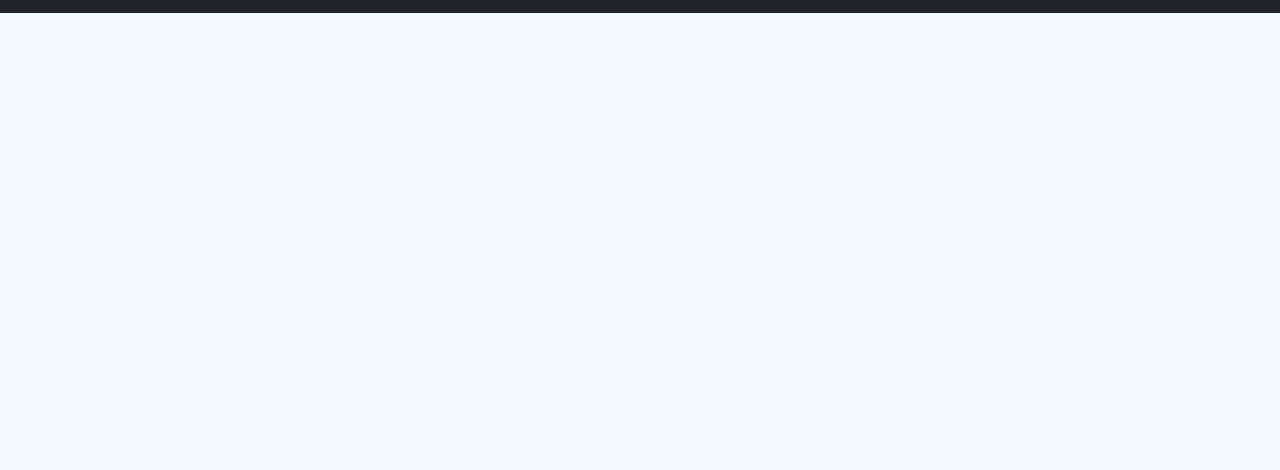
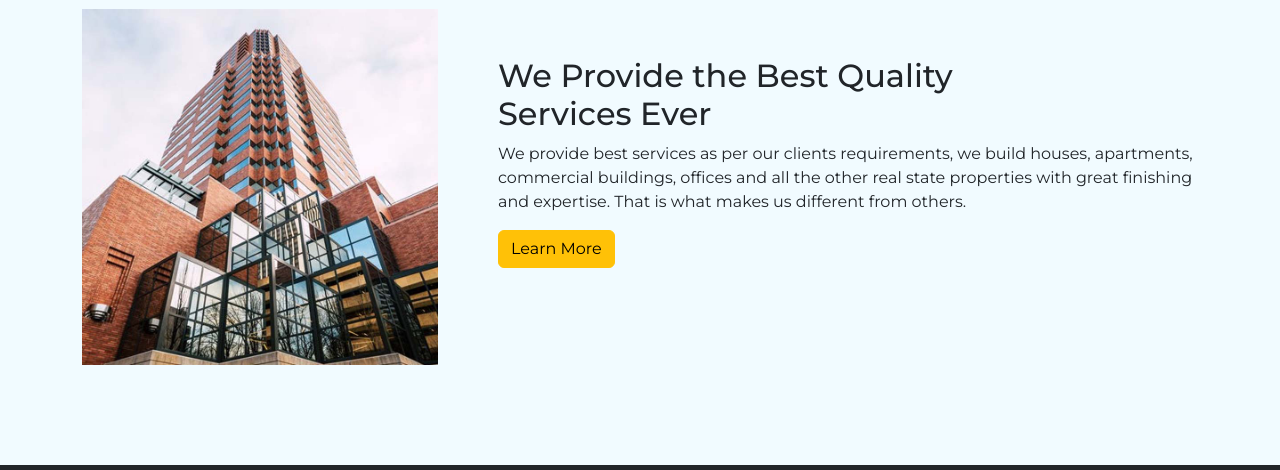
Before and after one commit to Shariq-tj/building-builder, a plain HTML site: page index.html in a window 1280 px wide. Shown: the part 915-1385 px from the top of the page. Before the commit the page ends 928 px from the top, so only its background shows below. Drawn offline with nearby package versions, Linux system fonts and the light colour scheme.

Commit message:
about section added

```diff
--- a/index.html
+++ b/index.html
@@ -80,6 +80,24 @@
         <button class="carousel-control-next" data-bs-slide="next" data-bs-target="#carouselExampleIndicators" type="button"><span aria-hidden="true" class="carousel-control-next-icon"></span> <span class="visually-hidden">Next</span></button>
     </div>
     <!-- slider ends -->
+    <!-- about section starts -->
+    <section class="about section-padding" id="about">
+        <div class="container">
+            <div class="row">
+                <div class="col-lg-4 col-md-12 col-12">
+                    <div class="about-img"><img alt="" class="img-fluid" src="img/about.jpg"></div>
+                </div>
+                <div class="col-lg-8 col-md-12 col-12 ps-lg-5 mt-md-5">
+                    <div class="about-text">
+                        <h2>We Provide the Best Quality<br> Services Ever</h2>
+                        <p>We provide best services as per our clients requirements, we build houses, apartments, commercial buildings, offices and all the other real state properties with great finishing and expertise. That is what makes us different from
+                            others. </p><a class="btn btn-warning" href="#">Learn More</a>
+                    </div>
+                </div>
+            </div>
+        </div>
+    </section>
+    <!-- about section Ends -->
     <!-- footer starts -->
     <footer class="bg-dark p-2 text-center">
         <div class="container">
```
